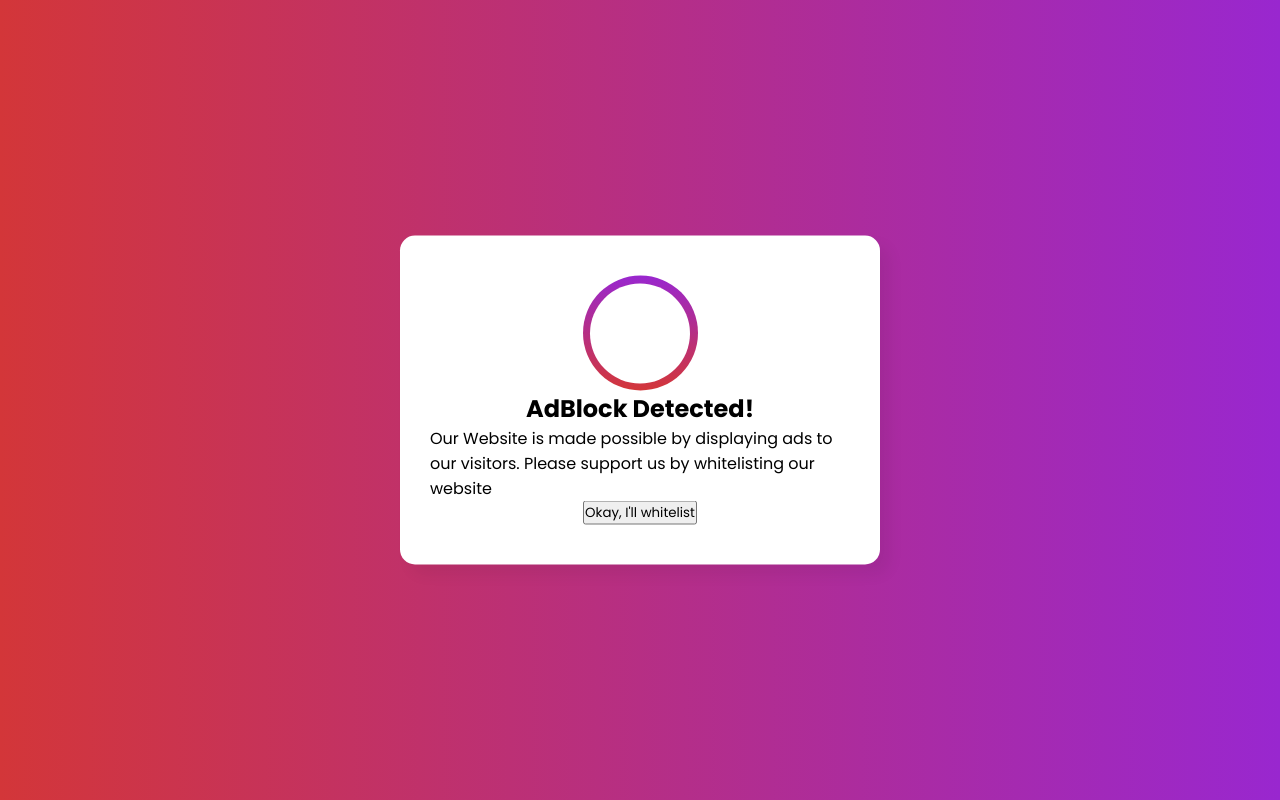
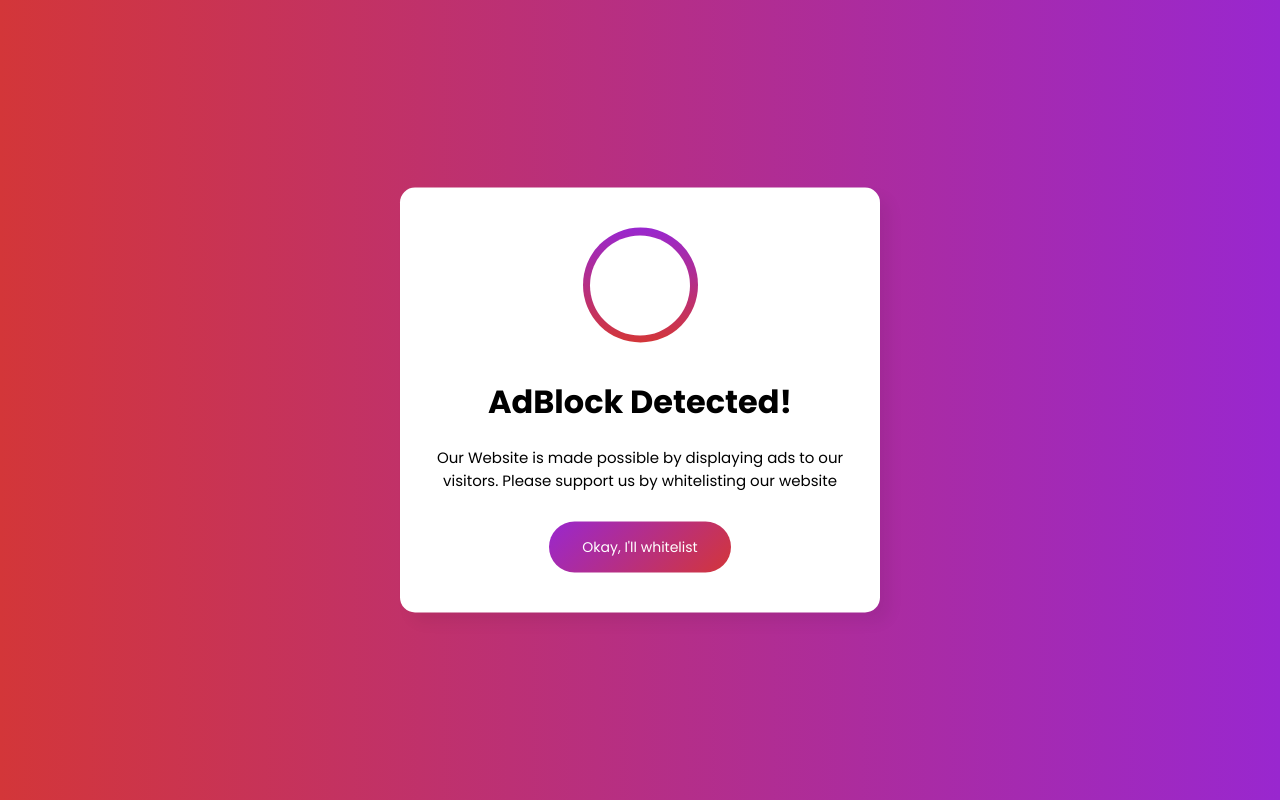
Before and after one commit to The-Abhishek1/Ads-Blocker, a plain HTML site: page index.html in a window 1280 px wide. Drawn offline with Linux system fonts and the light colour scheme.

Commit message:
Update style.css

```diff
--- a/style.css
+++ b/style.css
@@ -52,7 +52,30 @@ body {
 
 .warn-icon span i {
     font-size: 50px;
-    background: linear-gradient( hsl(283, 68%, 47%) 0%, #9927cf 0%, #d33639 100%, #f92121 100%);
+    background: linear-gradient( #9b27ca 0%, #9927cf 0%, #d33639 100%, #f92121 100%);
     -webkit-background-clip: text;
     -webkit-text-fill-color: transparent;
 }
+
+.content h2 {
+    margin-top: 35px;
+    font-size: 32px;
+}
+
+.content p {
+    font-size: 15px;
+    text-align: center;
+    margin-top: 20px;
+}
+
+.content button {
+    margin-top: 30px;
+    padding: 15px 33px;
+    font-size: 14px;
+    border: none;
+    outline: none;
+    color: #fff;
+    border-radius: 50px;
+    cursor: pointer;
+    background: linear-gradient(135deg, #9b27ca 0%, #9927cf 0%, #d33639 100%, #f92121 100%);
+}
```
